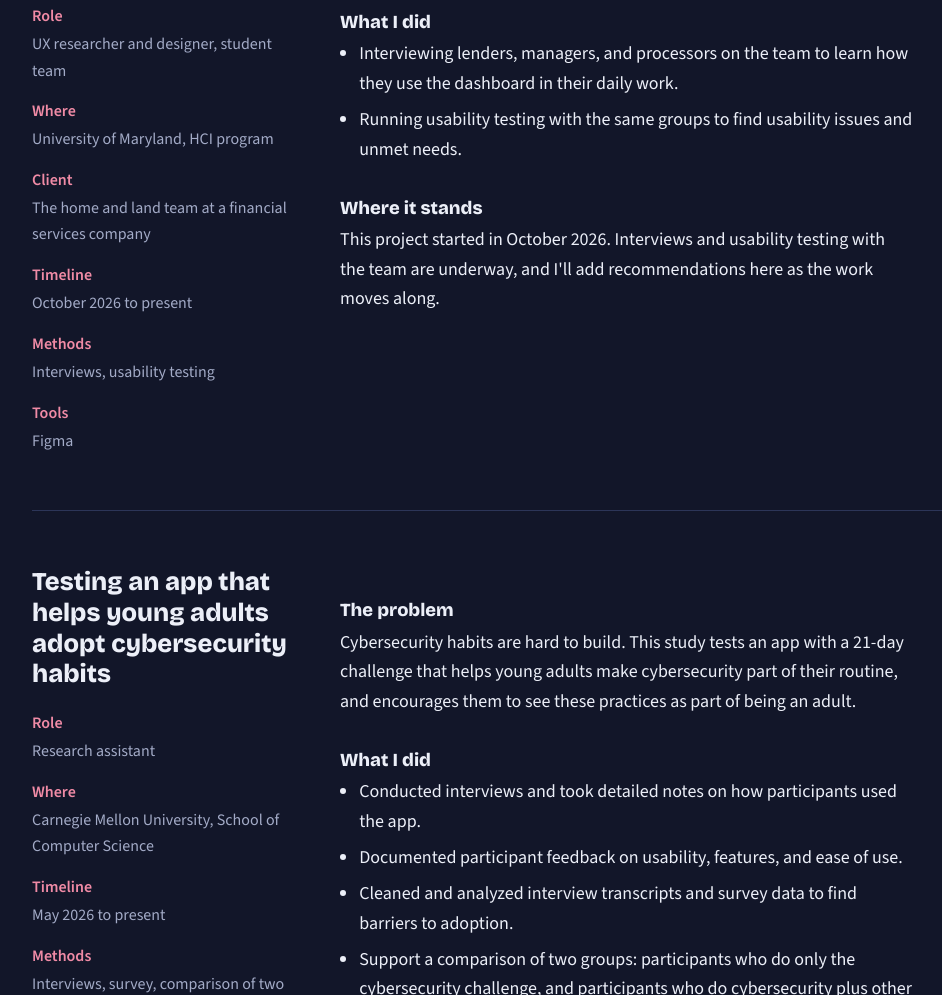
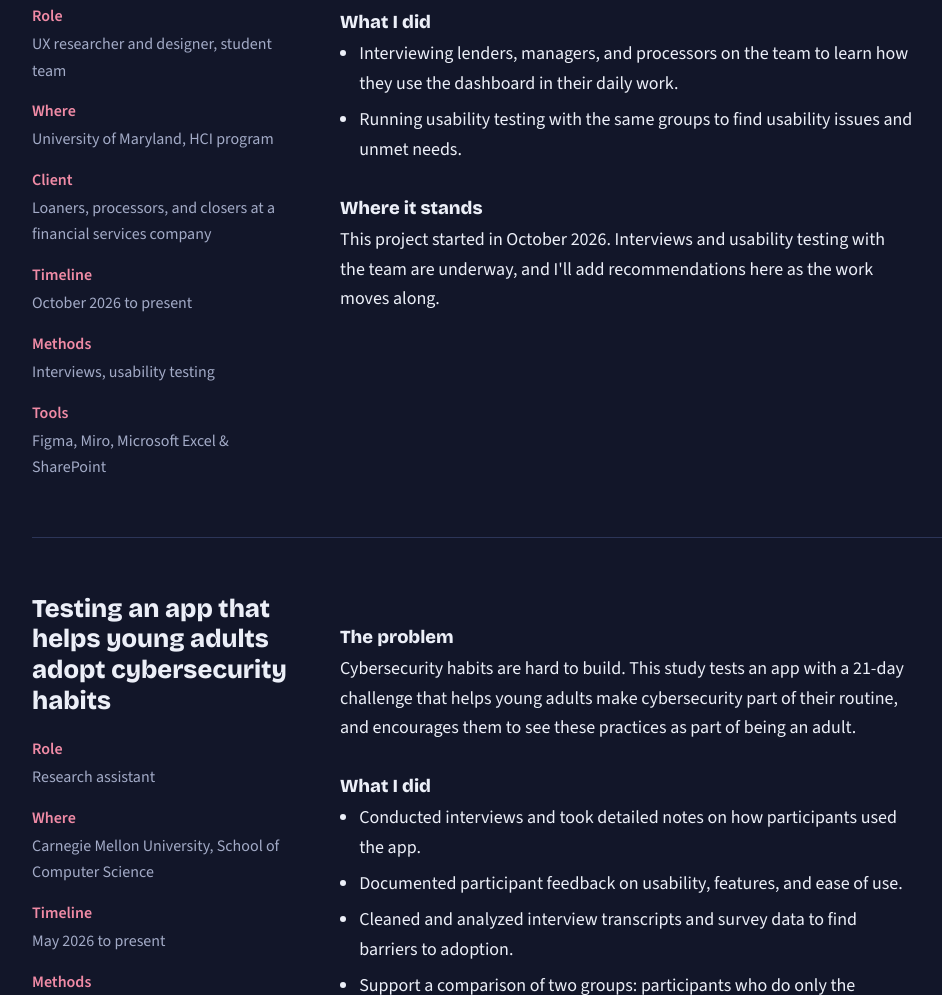
Before and after one commit to ygalle-lab/yasmeengalleportfolio, a plain HTML site: page index.html in a window 1280 px wide. Shown: the part 2827-3822 px from the top of the page, without its empty margins (112-1054 px from the left). Drawn offline with nearby package versions, Linux system fonts and the light colour scheme.

Commit message:
Update index.html

```diff
--- a/index.html
+++ b/index.html
@@ -167,10 +167,10 @@ footer{padding:2.5rem 0;border-top:1px solid var(--line);color:var(--muted);font
         <dl>
           <dt>Role</dt><dd>UX researcher and designer, student team</dd>
           <dt>Where</dt><dd>University of Maryland, HCI program</dd>
-          <dt>Client</dt><dd>The home and land team at a financial services company</dd>
+          <dt>Client</dt><dd> Loaners, processors, and closers at a financial services company</dd>
           <dt>Timeline</dt><dd>October 2026 to present</dd>
           <dt>Methods</dt><dd>Interviews, usability testing</dd>
-          <dt>Tools</dt><dd>Figma</dd>
+          <dt>Tools</dt><dd>Figma, Miro, Microsoft Excel & SharePoint</dd>
         </dl>
       </aside>
       <div>
```
